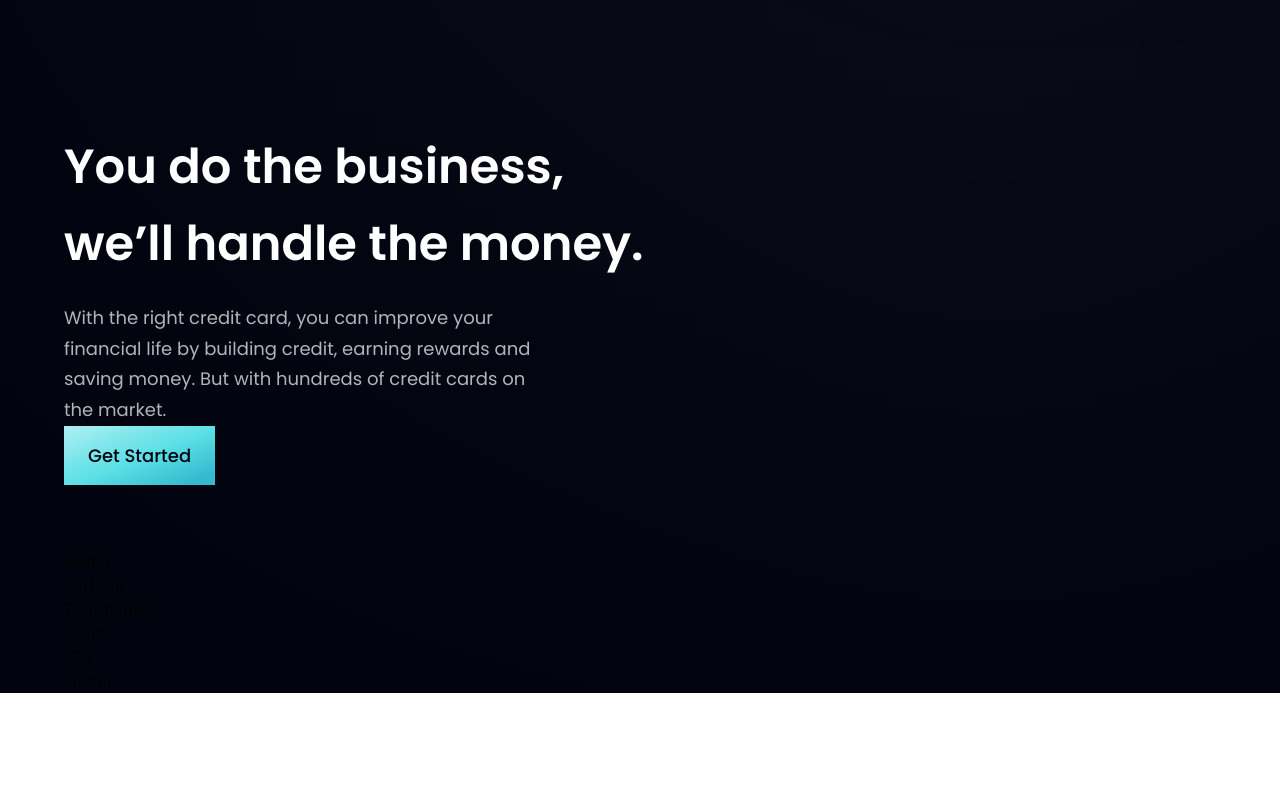
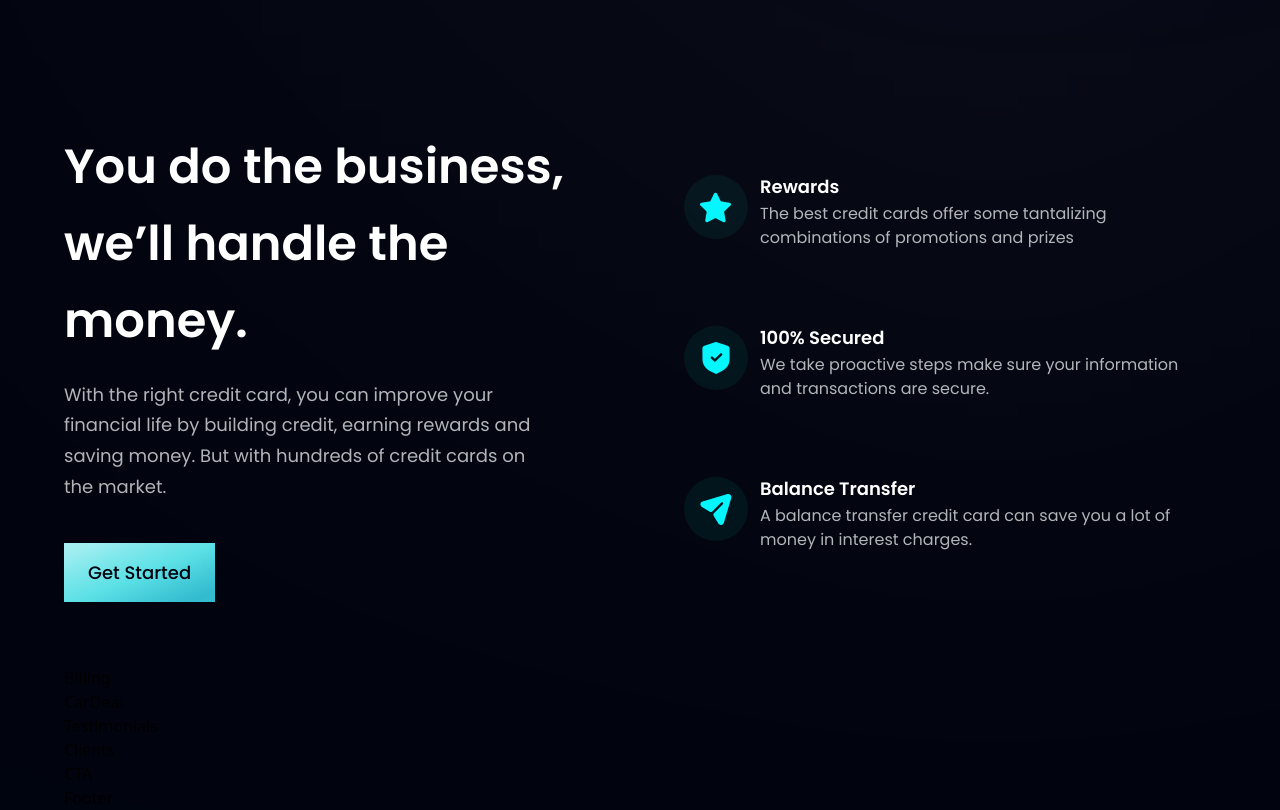
Before and after one commit to Jodjojo/hookbank, a React (Vite) app in the folder hookbank_project/: page / in a window 1280 px wide. Shown: the part 880-1690 px from the top of the page. Before the commit the page ends 1573 px from the top, so only its background shows below. Built offline with nearby package versions, Linux system fonts and the light colour scheme.

Commit message:
Feature Card reusability and business section

```diff
--- a/hookbank_project/src/components/Business.jsx
+++ b/hookbank_project/src/components/Business.jsx
@@ -1,6 +1,29 @@
 import { features } from "../constants";
 import styles, { layout } from "../style";
 import Button from "./Button";
+
+const FeatureCard = ({ icon, title, content, index }) => (
+	<div
+		className={`flex flex-row p-6 rounded-[20px] ${
+			index !== features.length - 1 ? "mb-6" : "mb-0"
+		} feature-card`}
+	>
+		<div
+			className={`w-[64px] h-[64px] rounded-full ${styles.flexCenter} bg-dimBlue`}
+		>
+			<img src={icon} alt='icon' className='w-[50%] h-[50%] object-contain' />
+		</div>
+
+		<div className='flex-1 flex flex-col ml-3'>
+			<h4 className='font-poppins font-semibold text-white text-[18px] leading-[23px] mb-1'>
+				{title}
+			</h4>
+			<p className='font-poppins font-normal text-dimWhite text-[16px] leading-[24px] mb-1'>
+				{content}
+			</p>
+		</div>
+	</div>
+);
 
 const Business = () => {
 	return (
@@ -17,6 +40,12 @@
 				</p>
 				<Button styles='mt-10' />
 			</div>
+
+			<div className={`${layout.sectionImg} flex-col`}>
+				{features.map((feature, index) => (
+					<FeatureCard key={feature.id} {...feature} index={index} />
+				))}
+			</div>
 		</section>
 	);
 };
--- a/hookbank_project/src/components/Button.jsx
+++ b/hookbank_project/src/components/Button.jsx
@@ -1,10 +1,8 @@
-import React from "react";
-
 const Button = ({ styles }) => {
 	return (
 		<button
 			type='button'
-			className={`py-4 px-6 bg-blue-gradient font-poppins font-medium text-[18px] text-primary outline-none`}
+			className={`py-4 px-6 bg-blue-gradient font-poppins font-medium text-[18px] text-primary outline-none ${styles}`}
 		>
 			Get Started
 		</button>
```
